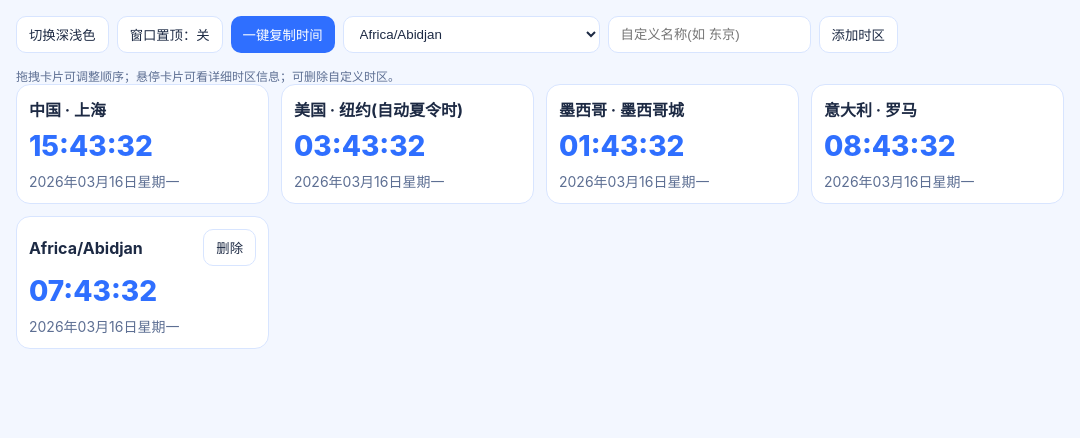
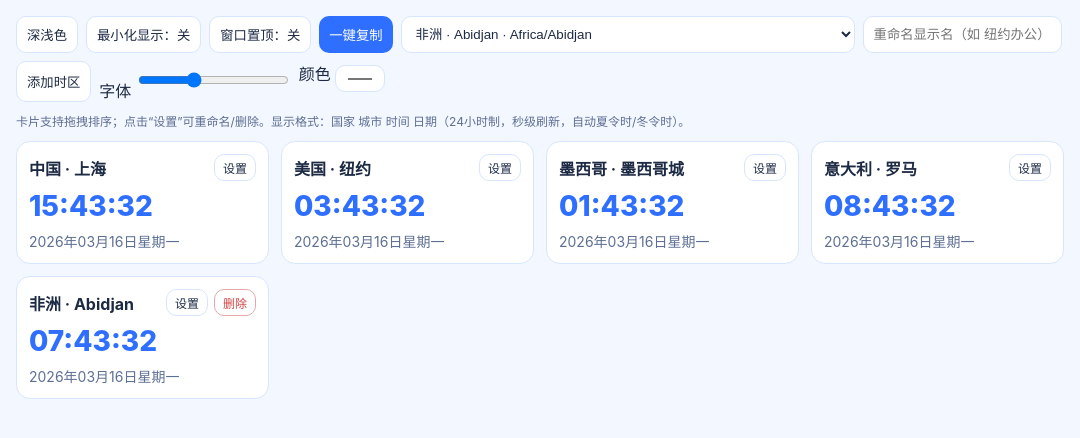
Before and after one commit to PowerChina/electron-ts-gha-release, an Electron app: page index.html in a window 1080 px wide. Both pictures are taken after a click on the button "添加时区". Drawn offline with Linux system fonts and the light colour scheme; no server answers.

Commit message:
feat: implement advanced timezone settings, compact mode, styling controls

```diff
--- a/index.html
+++ b/index.html
@@ -7,7 +7,7 @@
     <style>
       :root {
         --bg: #f3f7ff;
-        --card: #ffffff;
+        --card: #fff;
         --text: #1d2a44;
         --muted: #5d6f93;
         --primary: #2f6fff;
@@ -29,10 +29,19 @@
         color: var(--text);
         font-family: Inter, -apple-system, BlinkMacSystemFont, 'Segoe UI', sans-serif;
       }
-      .toolbar { display: flex; gap: 8px; flex-wrap: wrap; margin-bottom: 14px; }
-      button, select, input { border: 1px solid var(--border); border-radius: 10px; padding: 8px 12px; background: var(--card); color: var(--text); }
-      button.primary { background: var(--primary); color: white; border: 0; }
-      .grid { display: grid; grid-template-columns: repeat(auto-fill, minmax(220px, 1fr)); gap: 12px; }
+      button, select, input {
+        border: 1px solid var(--border);
+        border-radius: 10px;
+        padding: 8px 10px;
+        background: var(--card);
+        color: var(--text);
+      }
+      .toolbar { display: flex; gap: 8px; flex-wrap: wrap; margin-bottom: 10px; }
+      .toolbar .grow { min-width: 280px; }
+      .hint { color: var(--muted); font-size: 12px; margin-bottom: 12px; }
+      .grid { display: grid; grid-template-columns: repeat(auto-fill, minmax(240px, 1fr)); gap: 12px; }
+      .compact .toolbar, .compact .hint { display: none; }
+      .compact { padding: 10px; }
       .card {
         background: var(--card);
         border: 1px solid var(--border);
@@ -40,30 +49,36 @@
         padding: 12px;
         cursor: grab;
       }
-      .title { display: flex; justify-content: space-between; align-items: center; font-weight: 700; }
-      .time { font-size: 28px; font-weight: 800; margin: 8px 0; color: var(--primary); }
+      .title { display: flex; justify-content: space-between; align-items: center; font-weight: 700; gap: 8px; }
+      .time { font-size: var(--timeSize, 28px); font-weight: 800; margin: 8px 0; color: var(--timeColor, var(--primary)); }
       .date { color: var(--muted); font-size: 14px; }
-      .details { color: var(--muted); font-size: 12px; margin-top: 6px; display: none; }
-      .card:hover .details { display: block; }
-      .small { font-size: 12px; color: var(--muted); }
+      .details { color: var(--muted); font-size: 12px; margin-top: 6px; display: none; line-height: 1.35; }
+      .card:hover .details, .card.expanded .details { display: block; }
+      .ops { display: flex; gap: 6px; }
+      .ops button { padding: 4px 8px; font-size: 12px; }
+      .danger { color: #d14343; border-color: #e6a8a8; }
+      .primary { background: var(--primary); color: #fff; border: 0; }
     </style>
   </head>
   <body>
     <div class="toolbar">
-      <button id="themeBtn">切换深浅色</button>
+      <button id="themeBtn">深浅色</button>
+      <button id="compactBtn">最小化显示：关</button>
       <button id="topBtn">窗口置顶：关</button>
-      <button id="copyBtn" class="primary">一键复制时间</button>
-      <select id="zoneSelect"></select>
-      <input id="aliasInput" placeholder="自定义名称(如 东京)" />
+      <button id="copyBtn" class="primary">一键复制</button>
+      <select id="zoneSelect" class="grow"></select>
+      <input id="aliasInput" placeholder="重命名显示名（如 纽约办公）" />
       <button id="addBtn">添加时区</button>
+      <label>字体 <input id="sizeInput" type="range" min="18" max="48" value="28" /></label>
+      <label>颜色 <input id="colorInput" type="color" value="#2f6fff" /></label>
     </div>
-    <div class="small">拖拽卡片可调整顺序；悬停卡片可看详细时区信息；可删除自定义时区。</div>
+    <div class="hint">卡片支持拖拽排序；点击“设置”可重命名/删除。显示格式：国家 城市 时间 日期（24小时制，秒级刷新，自动夏令时/冬令时）。</div>
     <div id="grid" class="grid"></div>
 
     <script>
       const PRESET_ZONES = [
         { id: 'Asia/Shanghai', label: '中国 · 上海', locked: true },
-        { id: 'America/New_York', label: '美国 · 纽约(自动夏令时)', locked: true },
+        { id: 'America/New_York', label: '美国 · 纽约', locked: true },
         { id: 'America/Mexico_City', label: '墨西哥 · 墨西哥城', locked: true },
         { id: 'Europe/Rome', label: '意大利 · 罗马', locked: true }
       ];
@@ -72,43 +87,102 @@
       const aliasInput = document.getElementById('aliasInput');
       const grid = document.getElementById('grid');
       const themeBtn = document.getElementById('themeBtn');
+      const compactBtn = document.getElementById('compactBtn');
       const topBtn = document.getElementById('topBtn');
       const copyBtn = document.getElementById('copyBtn');
+      const sizeInput = document.getElementById('sizeInput');
+      const colorInput = document.getElementById('colorInput');
 
-      const allZones = Intl.supportedValuesOf('timeZone');
-      allZones.forEach((z) => {
-        const option = document.createElement('option');
-        option.value = z;
-        option.textContent = z;
-        zoneSelect.appendChild(option);
-      });
+      const COUNTRY_MAP = {
+        Asia: '亚洲', Europe: '欧洲', America: '美洲', Africa: '非洲', Pacific: '太平洋地区', Atlantic: '大西洋地区', Indian: '印度洋地区'
+      };
+      const COUNTRY_OVERRIDE = {
+        'Asia/Shanghai': '中国', 'America/New_York': '美国', 'America/Chicago': '美国', 'America/Los_Angeles': '美国',
+        'America/Mexico_City': '墨西哥', 'Europe/Rome': '意大利'
+      };
 
       const state = {
         theme: localStorage.getItem('theme') || 'light',
-        zones: JSON.parse(localStorage.getItem('zones') || 'null') || PRESET_ZONES,
+        compact: localStorage.getItem('compact') === '1',
+        timeSize: Number(localStorage.getItem('timeSize') || 28),
+        timeColor: localStorage.getItem('timeColor') || '#2f6fff',
+        zones: JSON.parse(localStorage.getItem('zones') || 'null') || PRESET_ZONES
       };
 
       document.body.classList.toggle('dark', state.theme === 'dark');
+      document.body.classList.toggle('compact', state.compact);
+      document.body.style.setProperty('--timeSize', `${state.timeSize}px`);
+      document.body.style.setProperty('--timeColor', state.timeColor);
+      sizeInput.value = String(state.timeSize);
+      colorInput.value = state.timeColor;
+
+      function cityName(zoneId) {
+        return zoneId.split('/').slice(1).join('/').replaceAll('_', ' ');
+      }
+      function countryName(zoneId) {
+        return COUNTRY_OVERRIDE[zoneId] || COUNTRY_MAP[zoneId.split('/')[0]] || '未知地区';
+      }
+      function zoneDisplay(zoneId) {
+        return `${countryName(zoneId)} · ${cityName(zoneId)} · ${zoneId}`;
+      }
+
+      const allZones = Intl.supportedValuesOf('timeZone').sort();
+      for (const z of allZones) {
+        const opt = document.createElement('option');
+        opt.value = z;
+        opt.textContent = zoneDisplay(z);
+        zoneSelect.appendChild(opt);
+      }
+
+      function offsetMin(zone, date) {
+        const dtf = new Intl.DateTimeFormat('en-US', {
+          timeZone: zone, year: 'numeric', month: '2-digit', day: '2-digit',
+          hour: '2-digit', minute: '2-digit', second: '2-digit', hour12: false
+        });
+        const p = Object.fromEntries(dtf.formatToParts(date).map(x => [x.type, x.value]));
+        const asUTC = Date.UTC(Number(p.year), Number(p.month)-1, Number(p.day), Number(p.hour), Number(p.minute), Number(p.second));
+        return (asUTC - date.getTime()) / 60000;
+      }
+      function dstLabel(zone, now) {
+        const jan = offsetMin(zone, new Date(now.getFullYear(), 0, 1));
+        const jul = offsetMin(zone, new Date(now.getFullYear(), 6, 1));
+        const cur = offsetMin(zone, now);
+        if (jan === jul) return '无夏令时';
+        const dstOffset = Math.max(jan, jul);
+        return cur === dstOffset ? '夏令时' : '冬令时';
+      }
 
       function fmt(zone) {
         const now = new Date();
         const time = new Intl.DateTimeFormat('zh-CN', {
-          hour12: false,
-          hour: '2-digit', minute: '2-digit', second: '2-digit',
-          timeZone: zone
+          hour12: false, hour: '2-digit', minute: '2-digit', second: '2-digit', timeZone: zone
         }).format(now);
         const date = new Intl.DateTimeFormat('zh-CN', {
           weekday: 'long', year: 'numeric', month: '2-digit', day: '2-digit', timeZone: zone
         }).format(now);
-        const details = new Intl.DateTimeFormat('en-US', {
-          timeZone: zone,
-          timeZoneName: 'longOffset',
-          hour: '2-digit', minute: '2-digit'
-        }).formatToParts(now).find((x) => x.type === 'timeZoneName')?.value || zone;
-        return { time, date, details };
+        const offset = new Intl.DateTimeFormat('en-US', {
+          timeZone: zone, timeZoneName: 'longOffset', hour: '2-digit', minute: '2-digit'
+        }).formatToParts(now).find(x => x.type === 'timeZoneName')?.value || zone;
+        return { time, date, offset, season: dstLabel(zone, now) };
       }
 
-      function saveZones() { localStorage.setItem('zones', JSON.stringify(state.zones)); }
+      function persist() {
+        localStorage.setItem('theme', state.theme);
+        localStorage.setItem('compact', state.compact ? '1' : '0');
+        localStorage.setItem('timeSize', String(state.timeSize));
+        localStorage.setItem('timeColor', state.timeColor);
+        localStorage.setItem('zones', JSON.stringify(state.zones));
+      }
+
+      async function fitCompactWindow() {
+        if (!state.compact) return;
+        const count = Math.max(1, state.zones.length);
+        const cols = count > 4 ? 3 : count > 1 ? 2 : 1;
+        const rows = Math.ceil(count / cols);
+        const width = cols * 265 + 40;
+        const height = rows * 165 + 40;
+        await window.desktopApi.setWindowSize(width, height);
+      }
 
       function render() {
         grid.innerHTML = '';
@@ -117,23 +191,35 @@
           card.className = 'card';
           card.draggable = true;
           card.dataset.index = String(idx);
-          const { time, date, details } = fmt(z.id);
-
+          const { time, date, offset, season } = fmt(z.id);
           card.innerHTML = `
             <div class="title">
-              <span>${z.label}</span>
-              ${z.locked ? '' : '<button data-del="1">删除</button>'}
+              <span>${z.label || `${countryName(z.id)} · ${cityName(z.id)}`}</span>
+              <div class="ops">
+                <button data-edit="1">设置</button>
+                ${z.locked ? '' : '<button class="danger" data-del="1">删除</button>'}
+              </div>
             </div>
             <div class="time">${time}</div>
             <div class="date">${date}</div>
-            <div class="details">${z.id} · ${details}</div>
+            <div class="details">${countryName(z.id)} · ${cityName(z.id)}<br/>时区：${z.id} · ${offset} · ${season}<br/>悬停或点设置查看</div>
           `;
 
           card.querySelector('[data-del]')?.addEventListener('click', (e) => {
             e.stopPropagation();
             state.zones.splice(idx, 1);
-            saveZones();
+            persist();
             render();
+          });
+          card.querySelector('[data-edit]')?.addEventListener('click', (e) => {
+            e.stopPropagation();
+            const next = prompt('重命名显示名称', z.label || '');
+            if (next !== null) {
+              state.zones[idx].label = next.trim() || `${countryName(z.id)} · ${cityName(z.id)}`;
+              persist();
+              render();
+            }
+            card.classList.toggle('expanded');
           });
 
           card.addEventListener('dragstart', (e) => e.dataTransfer.setData('text/plain', card.dataset.index));
@@ -145,18 +231,35 @@
             if (Number.isNaN(from) || from === to) return;
             const [moved] = state.zones.splice(from, 1);
             state.zones.splice(to, 0, moved);
-            saveZones();
+            persist();
             render();
           });
-
           grid.appendChild(card);
         });
+        fitCompactWindow();
       }
 
       themeBtn.addEventListener('click', () => {
         state.theme = state.theme === 'dark' ? 'light' : 'dark';
-        localStorage.setItem('theme', state.theme);
         document.body.classList.toggle('dark', state.theme === 'dark');
+        persist();
+      });
+      compactBtn.addEventListener('click', async () => {
+        state.compact = !state.compact;
+        document.body.classList.toggle('compact', state.compact);
+        compactBtn.textContent = `最小化显示：${state.compact ? '开' : '关'}`;
+        persist();
+        await fitCompactWindow();
+      });
+      sizeInput.addEventListener('input', () => {
+        state.timeSize = Number(sizeInput.value);
+        document.body.style.setProperty('--timeSize', `${state.timeSize}px`);
+        persist();
+      });
+      colorInput.addEventListener('input', () => {
+        state.timeColor = colorInput.value;
+        document.body.style.setProperty('--timeColor', state.timeColor);
+        persist();
       });
 
       topBtn.addEventListener('click', async () => {
@@ -167,21 +270,20 @@
 
       copyBtn.addEventListener('click', async () => {
         const lines = state.zones.map((z) => {
-          const { time, date } = fmt(z.id);
-          return `${z.label}: ${date} ${time}`;
+          const { time, date, season } = fmt(z.id);
+          return `${z.label}: ${date} ${time} (${season})`;
         });
-        const text = lines.join('\n');
-        await navigator.clipboard.writeText(text);
+        await navigator.clipboard.writeText(lines.join('\n'));
         copyBtn.textContent = '已复制';
-        setTimeout(() => (copyBtn.textContent = '一键复制时间'), 1200);
+        setTimeout(() => copyBtn.textContent = '一键复制', 1000);
       });
 
       document.getElementById('addBtn').addEventListener('click', () => {
         const id = zoneSelect.value;
-        if (!id || state.zones.some((z) => z.id === id)) return;
-        state.zones.push({ id, label: aliasInput.value.trim() || id, locked: false });
+        if (!id || state.zones.some(z => z.id === id)) return;
+        state.zones.push({ id, label: aliasInput.value.trim() || `${countryName(id)} · ${cityName(id)}`, locked: false });
         aliasInput.value = '';
-        saveZones();
+        persist();
         render();
       });
 
@@ -189,8 +291,9 @@
       (async () => {
         const onTop = await window.desktopApi.getAlwaysOnTop();
         topBtn.textContent = `窗口置顶：${onTop ? '开' : '关'}`;
+        compactBtn.textContent = `最小化显示：${state.compact ? '开' : '关'}`;
+        render();
       })();
-      render();
     </script>
   </body>
 </html>
--- a/src/preload.ts
+++ b/src/preload.ts
@@ -4,7 +4,9 @@ contextBridge.exposeInMainWorld('desktopApi', {
   setAlwaysOnTop: async (isOnTop: boolean): Promise<boolean> =>
     ipcRenderer.invoke('window:set-always-on-top', isOnTop),
   getAlwaysOnTop: async (): Promise<boolean> =>
-    ipcRenderer.invoke('window:get-always-on-top')
+    ipcRenderer.invoke('window:get-always-on-top'),
+  setWindowSize: async (width: number, height: number): Promise<boolean> =>
+    ipcRenderer.invoke('window:set-size', width, height)
 });
 
 declare global {
@@ -12,6 +14,7 @@ declare global {
     desktopApi: {
       setAlwaysOnTop: (isOnTop: boolean) => Promise<boolean>;
       getAlwaysOnTop: () => Promise<boolean>;
+      setWindowSize: (width: number, height: number) => Promise<boolean>;
     };
   }
 }
```
Also changed, not shown: src/main.ts (+8 -0 lines).
